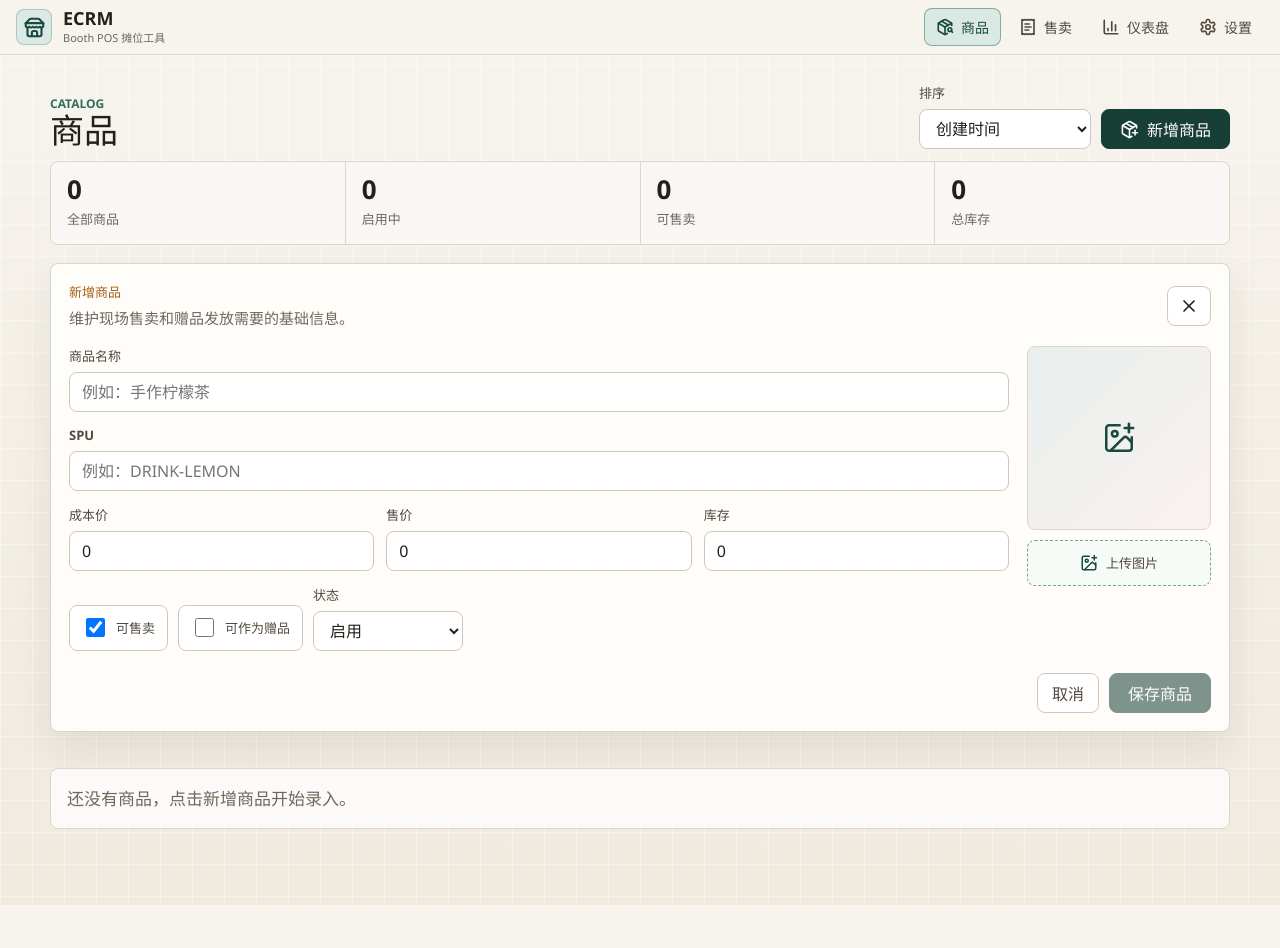
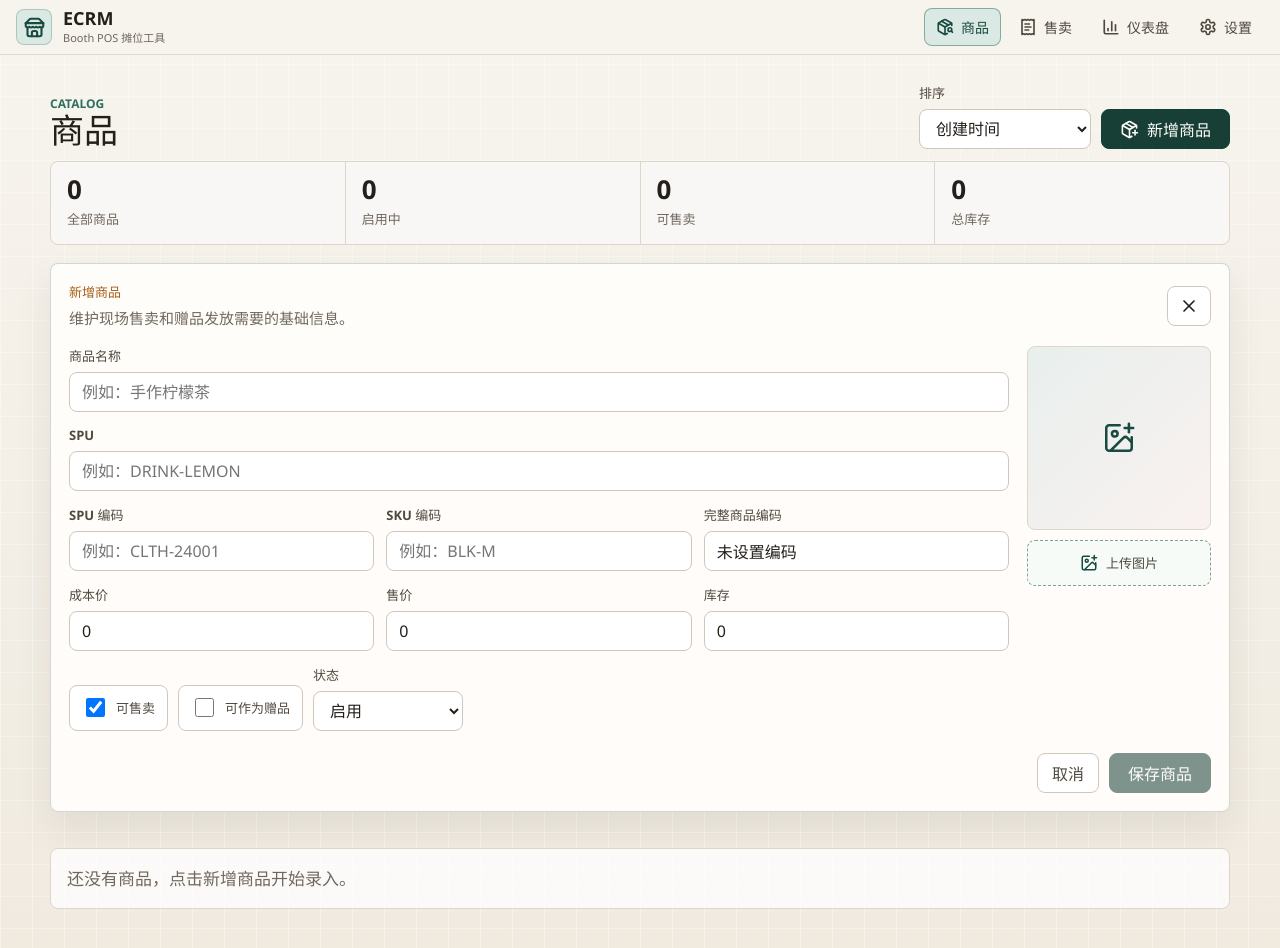
Before and after one commit to mattvxiao-commits/mattvxiao-commits.github.io, a React (Vite) app: page /products in a window 1280 px wide. Both pictures are taken after a click on the button "新增商品". Shown: the top 948 px of the page. Before the commit the page ends 905 px from the top, so only its background shows below. Built offline with nearby package versions, Linux system fonts and the light colour scheme.

Commit message:
feat: add product code fields

```diff
--- a/src/components/ProductForm.tsx
+++ b/src/components/ProductForm.tsx
@@ -1,12 +1,16 @@
 import { ImagePlus } from "lucide-react";
 import { FormEvent, useEffect, useMemo, useState } from "react";
 import { saveImage } from "../db/repositories";
+import { buildProductCode, displayProductCode, validateProductCodeParts } from "../domain/productCode";
 import type { Product, ProductStatus } from "../domain/types";
 import { getImageUrl } from "../utils/image";
 
 export type ProductFormValues = {
   name: string;
   spu: string;
+  spuCode: string;
+  skuCode: string;
+  productCode: string;
   imageId?: string;
   costPrice: number;
   salePrice: number;
@@ -26,6 +30,8 @@ type ProductFormProps = {
 type Draft = {
   name: string;
   spu: string;
+  spuCode: string;
+  skuCode: string;
   imageId?: string;
   costPrice: string;
   salePrice: string;
@@ -39,6 +45,8 @@ function productToDraft(product?: Product): Draft {
   return {
     name: product?.name ?? "",
     spu: product?.spu ?? "",
+    spuCode: product?.spuCode ?? "",
+    skuCode: product?.skuCode ?? "",
     imageId: product?.imageId,
     costPrice: product ? String(product.costPrice) : "0",
     salePrice: product ? String(product.salePrice) : "0",
@@ -80,6 +88,10 @@ export default function ProductForm({
   const [imageError, setImageError] = useState<string>();
   const [saveError, setSaveError] = useState<string>();
 
+  const productCodePreview = useMemo(() => {
+    return buildProductCode(draft.spuCode, draft.skuCode);
+  }, [draft.spuCode, draft.skuCode]);
+
   useEffect(() => {
     setDraft(productToDraft(initialProduct));
   }, [initialProduct]);
@@ -108,6 +120,8 @@ export default function ProductForm({
     return (
       draft.name.trim().length > 0 &&
       draft.spu.trim().length > 0 &&
+      draft.spuCode.trim().length > 0 &&
+      draft.skuCode.trim().length > 0 &&
       isNonNegativeNumber(draft.costPrice) &&
       isNonNegativeNumber(draft.salePrice) &&
       isNonNegativeInteger(draft.stockQty)
@@ -141,6 +155,12 @@ export default function ProductForm({
 
     setSaveError(undefined);
 
+    const codeValidation = validateProductCodeParts(draft.spuCode, draft.skuCode);
+    if (!codeValidation.ok) {
+      setSaveError(codeValidation.message);
+      return;
+    }
+
     if (mode === "edit" && !window.confirm("确认保存商品修改？")) {
       return;
     }
@@ -151,6 +171,9 @@ export default function ProductForm({
       await onSave({
         name: draft.name.trim(),
         spu: draft.spu.trim(),
+        spuCode: draft.spuCode.trim(),
+        skuCode: draft.skuCode.trim(),
+        productCode: codeValidation.productCode,
         imageId: draft.imageId,
         costPrice: Number(draft.costPrice),
         salePrice: Number(draft.salePrice),
@@ -188,6 +211,33 @@ export default function ProductForm({
             placeholder="例如：DRINK-LEMON"
           />
         </label>
+
+        <div className="fieldGrid">
+          <label>
+            <span>SPU 编码</span>
+            <input
+              aria-label="SPU 编码"
+              value={draft.spuCode}
+              onChange={(event) => setDraft((current) => ({ ...current, spuCode: event.target.value }))}
+              placeholder="例如：CLTH-24001"
+            />
+          </label>
+
+          <label>
+            <span>SKU 编码</span>
+            <input
+              aria-label="SKU 编码"
+              value={draft.skuCode}
+              onChange={(event) => setDraft((current) => ({ ...current, skuCode: event.target.value }))}
+              placeholder="例如：BLK-M"
+            />
+          </label>
+
+          <label>
+            <span>完整商品编码</span>
+            <input aria-label="完整商品编码" value={displayProductCode(productCodePreview)} readOnly />
+          </label>
+        </div>
 
         <div className="fieldGrid">
           <label>
--- a/src/pages/ProductsPage.tsx
+++ b/src/pages/ProductsPage.tsx
@@ -105,6 +105,22 @@ export default function ProductsPage() {
   }
 
   async function handleSave(values: ProductFormValues) {
+    setError(undefined);
+
+    const normalizedProductCode = values.productCode.trim();
+    const hasDuplicateProductCode = normalizedProductCode.length > 0 && products.some((product) => {
+      if (editingProduct && product.id === editingProduct.id) {
+        return false;
+      }
+
+      return product.productCode?.trim() === normalizedProductCode;
+    });
+
+    if (hasDuplicateProductCode) {
+      setError("完整商品编码已存在，请调整 SPU 编码或 SKU 编码。");
+      return;
+    }
+
     const now = new Date().toISOString();
     const product: Product = editingProduct
       ? {
```
Also changed, not shown: 2 other files (tests, documents, lock files or other folders).
